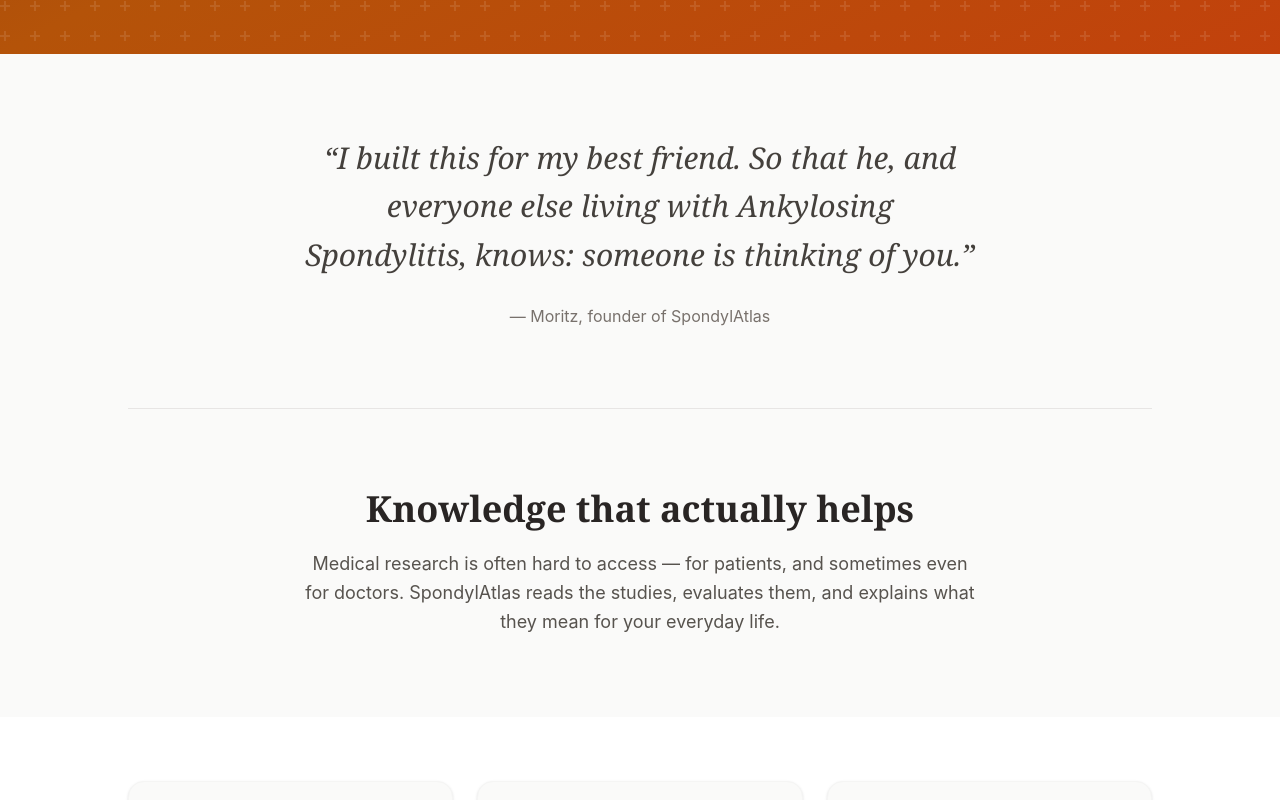
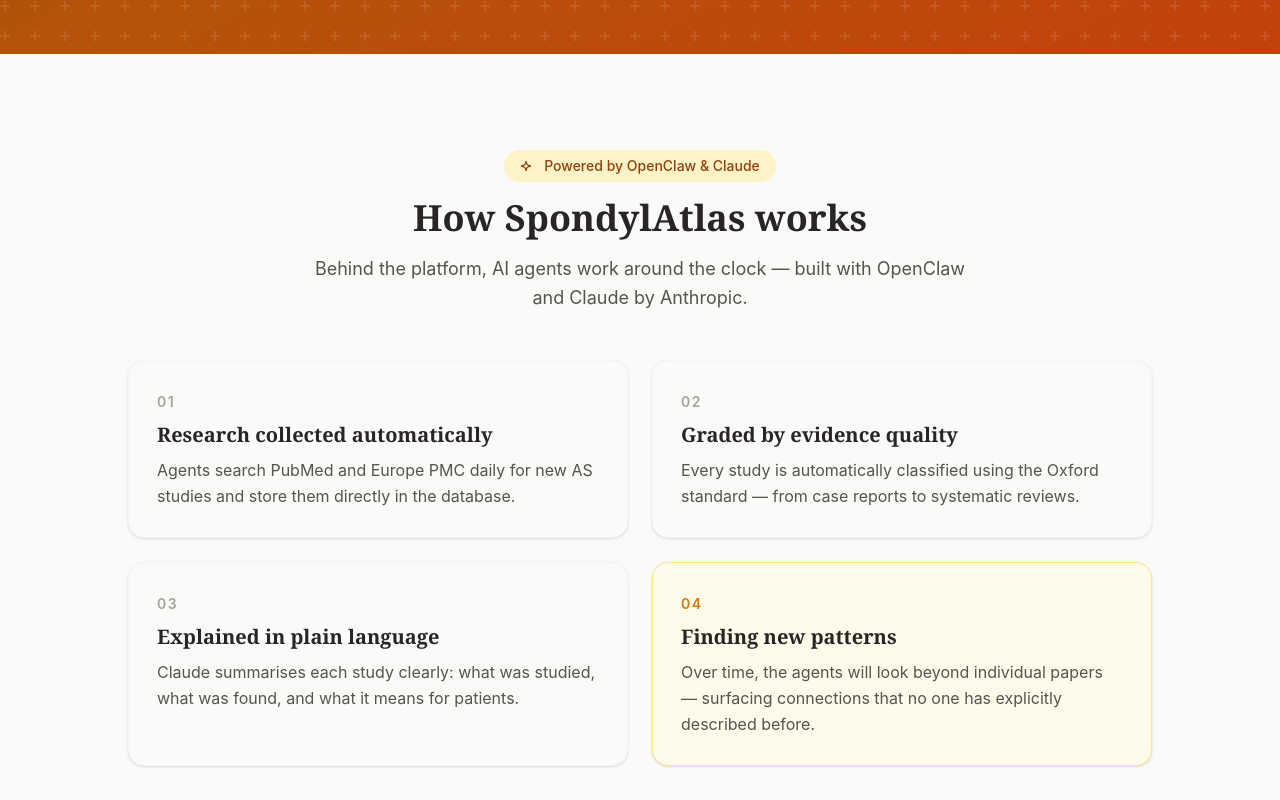
Before and after one commit to MoritzGan/spondylatlas, a React (Vite) app: page / in a window 1280 px wide. Shown: the part 660-1460 px from the top of the page. Built offline with nearby package versions, Linux system fonts and the light colour scheme; no server answers.

Commit message:
feat(landing): replace quote with AI pipeline explainer (OpenClaw + Claude)

```diff
--- a/src/i18n/locales/de.json
+++ b/src/i18n/locales/de.json
@@ -26,7 +26,18 @@
     "feature_open_desc": "Open Source, transparent, ohne Werbung. Weil manche Dinge wichtiger sind als Geschäftsmodelle.",
     "cta_bottom_title": "Teil der Community werden",
     "cta_bottom_text": "Registriere dich kostenlos — und werde Teil einer Gemeinschaft, die füreinander da ist.",
-    "cta_join": "Jetzt mitmachen"
+    "cta_join": "Jetzt mitmachen",
+    "how_title": "Wie SpondylAtlas funktioniert",
+    "how_intro": "Hinter der Plattform arbeiten KI-Agenten rund um die Uhr — gebaut mit OpenClaw und Claude von Anthropic.",
+    "how_step1_title": "Forschung automatisch gesammelt",
+    "how_step1_text": "Agenten durchsuchen täglich PubMed und Europe PMC nach neuen Studien zu Morbus Bechterew und speichern sie direkt in die Datenbank.",
+    "how_step2_title": "Bewertet nach Evidenzqualität",
+    "how_step2_text": "Jede Studie wird automatisch nach dem Oxford-Standard eingestuft — von der Einzelfallstudie bis zum systematischen Review.",
+    "how_step3_title": "Verständlich erklärt",
+    "how_step3_text": "Claude fasst jede Studie in klarer Sprache zusammen: Was wurde untersucht, was wurde gefunden, was bedeutet das für Patienten?",
+    "how_step4_title": "Muster erkennen",
+    "how_step4_text": "Langfristig sollen die Agenten über die gesammelte Forschung hinausdenken — und Zusammenhänge sichtbar machen, die bisher niemand explizit beschrieben hat.",
+    "how_badge": "Betrieben mit OpenClaw & Claude"
   },
   "forum": {
     "title": "Community-Forum",
--- a/src/i18n/locales/en.json
+++ b/src/i18n/locales/en.json
@@ -26,7 +26,18 @@
     "feature_open_desc": "Open source, transparent, no ads. Because some things matter more than business models.",
     "cta_bottom_title": "Become part of the community",
     "cta_bottom_text": "Register for free — and join a community that is there for each other.",
-    "cta_join": "Join now"
+    "cta_join": "Join now",
+    "how_title": "How SpondylAtlas works",
+    "how_intro": "Behind the platform, AI agents work around the clock — built with OpenClaw and Claude by Anthropic.",
+    "how_step1_title": "Research collected automatically",
+    "how_step1_text": "Agents search PubMed and Europe PMC daily for new AS studies and store them directly in the database.",
+    "how_step2_title": "Graded by evidence quality",
+    "how_step2_text": "Every study is automatically classified using the Oxford standard — from case reports to systematic reviews.",
+    "how_step3_title": "Explained in plain language",
+    "how_step3_text": "Claude summarises each study clearly: what was studied, what was found, and what it means for patients.",
+    "how_step4_title": "Finding new patterns",
+    "how_step4_text": "Over time, the agents will look beyond individual papers — surfacing connections that no one has explicitly described before.",
+    "how_badge": "Powered by OpenClaw & Claude"
   },
   "forum": {
     "title": "Community Forum",
--- a/src/pages/Landing.tsx
+++ b/src/pages/Landing.tsx
@@ -42,13 +42,30 @@ export default function Landing() {
         </div>
       </section>
 
-      {/* Personal story */}
-      <section className="px-4 py-16 md:py-20">
-        <div className="mx-auto max-w-2xl text-center">
-          <p className="font-serif text-2xl leading-relaxed text-stone-700 italic md:text-3xl">
-            &ldquo;{t('landing.origin_quote')}&rdquo;
+      {/* How it works */}
+      <section className="px-4 py-16 md:py-24">
+        <div className="mx-auto max-w-5xl">
+          <div className="mb-4 flex justify-center">
+            <span className="inline-flex items-center gap-2 rounded-full bg-primary-100 px-4 py-1.5 text-sm font-medium text-primary-800">
+              <svg className="h-4 w-4" fill="none" viewBox="0 0 24 24" stroke="currentColor" strokeWidth={2}>
+                <path strokeLinecap="round" strokeLinejoin="round" d="M9.813 15.904L9 18.75l-.813-2.846a4.5 4.5 0 00-3.09-3.09L2.25 12l2.846-.813a4.5 4.5 0 003.09-3.09L9 5.25l.813 2.846a4.5 4.5 0 003.09 3.09L15.75 12l-2.846.813a4.5 4.5 0 00-3.09 3.09z" />
+              </svg>
+              {t('landing.how_badge')}
+            </span>
+          </div>
+          <h2 className="font-serif text-3xl font-semibold text-center text-stone-800 md:text-4xl">
+            {t('landing.how_title')}
+          </h2>
+          <p className="mx-auto mt-4 max-w-2xl text-center text-lg leading-relaxed text-stone-600">
+            {t('landing.how_intro')}
           </p>
-          <p className="mt-6 text-stone-500">{t('landing.origin_author')}</p>
+
+          <div className="mt-12 grid gap-6 md:grid-cols-2">
+            <HowStep number="01" title={t('landing.how_step1_title')} text={t('landing.how_step1_text')} />
+            <HowStep number="02" title={t('landing.how_step2_title')} text={t('landing.how_step2_text')} />
+            <HowStep number="03" title={t('landing.how_step3_title')} text={t('landing.how_step3_text')} />
+            <HowStep number="04" title={t('landing.how_step4_title')} text={t('landing.how_step4_text')} accent />
+          </div>
         </div>
       </section>
 
@@ -119,6 +136,16 @@ export default function Landing() {
   )
 }
 
+function HowStep({ number, title, text, accent = false }: { number: string; title: string; text: string; accent?: boolean }) {
+  return (
+    <div className={`rounded-2xl p-7 ${accent ? 'bg-primary-50 border border-primary-200' : 'bg-stone-50 border border-stone-100'} shadow-sm`}>
+      <span className={`text-sm font-semibold tracking-widest ${accent ? 'text-primary-600' : 'text-stone-400'}`}>{number}</span>
+      <h3 className="font-serif mt-2 text-xl font-semibold text-stone-800">{title}</h3>
+      <p className="mt-2 leading-relaxed text-stone-600">{text}</p>
+    </div>
+  )
+}
+
 function FeatureCard({ icon, title, description }: { icon: React.ReactNode; title: string; description: string }) {
   return (
     <div className="rounded-2xl border border-stone-100 bg-stone-50 p-7 text-center shadow-sm transition-shadow hover:shadow-md">
```
